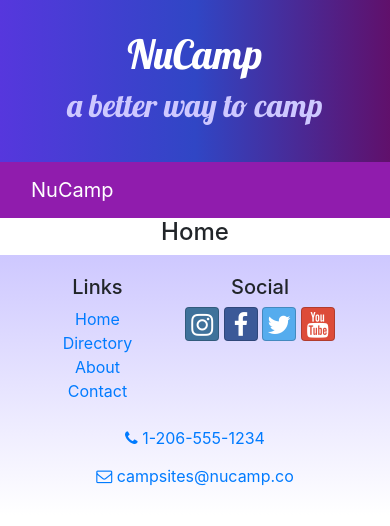
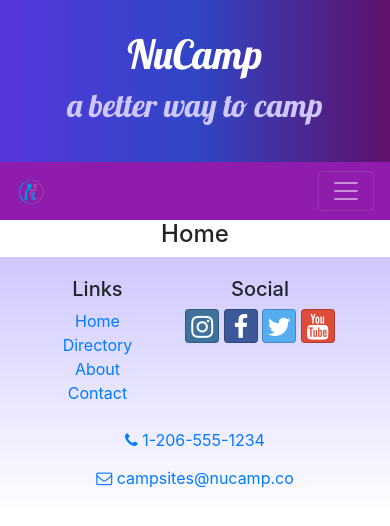
Before and after one commit to jakthedev/reactSite, a React (Create React App) app: page /home in a window 390 px wide. Shown: the top 526 px of the page. Built offline with nearby package versions, Linux system fonts and the light colour scheme.

Commit message:
add navgatation links to the navbar and also made the navbar responsive with reactstrap and reactrouter

```diff
--- a/src/components/HeaderComponent.js
+++ b/src/components/HeaderComponent.js
@@ -1,7 +1,22 @@
 import React, { Component }  from 'react';
-import { Navbar, NavbarBrand, Jumbotron } from 'reactstrap';
+import { Nav, Navbar, NavbarBrand, NavbarToggler, Collapse, NavItem, Jumbotron } from 'reactstrap';
 
 class Header extends Component {
+
+    constructor(props) {
+        super(props);
+
+        this.toggleNav = this.toggleNav.bind(this);
+        this.state = {
+            isNavOpen: false
+        }
+    }
+
+    toggleNav() {
+        this.setState({
+            isNavOpen: !this.state.isNavOpen
+        });
+    }
     render() {
         return (
             <React.Fragment>
@@ -16,9 +31,11 @@ class Header extends Component {
                     </div>
                 </Jumbotron>
 
-                <Navbar dark sticky="top">
+                <Navbar dark sticky="top" expand="md">
                     <div className="container">
-                        <NavbarBrand href="/">NuCamp</NavbarBrand>
+                        <NavbarBrand className="mr-auto" href="/"><img src="/assets/images/logo.png" height="30"
+                        width="30" alt="Nucamp Logo" /></NavbarBrand>
+                        <NavbarToggler onClick={this.toggleNav} />
                     </div>
                 </Navbar>
             </React.Fragment>
```
Also changed, not shown: 1 other file (tests, documents, lock files or other folders).
